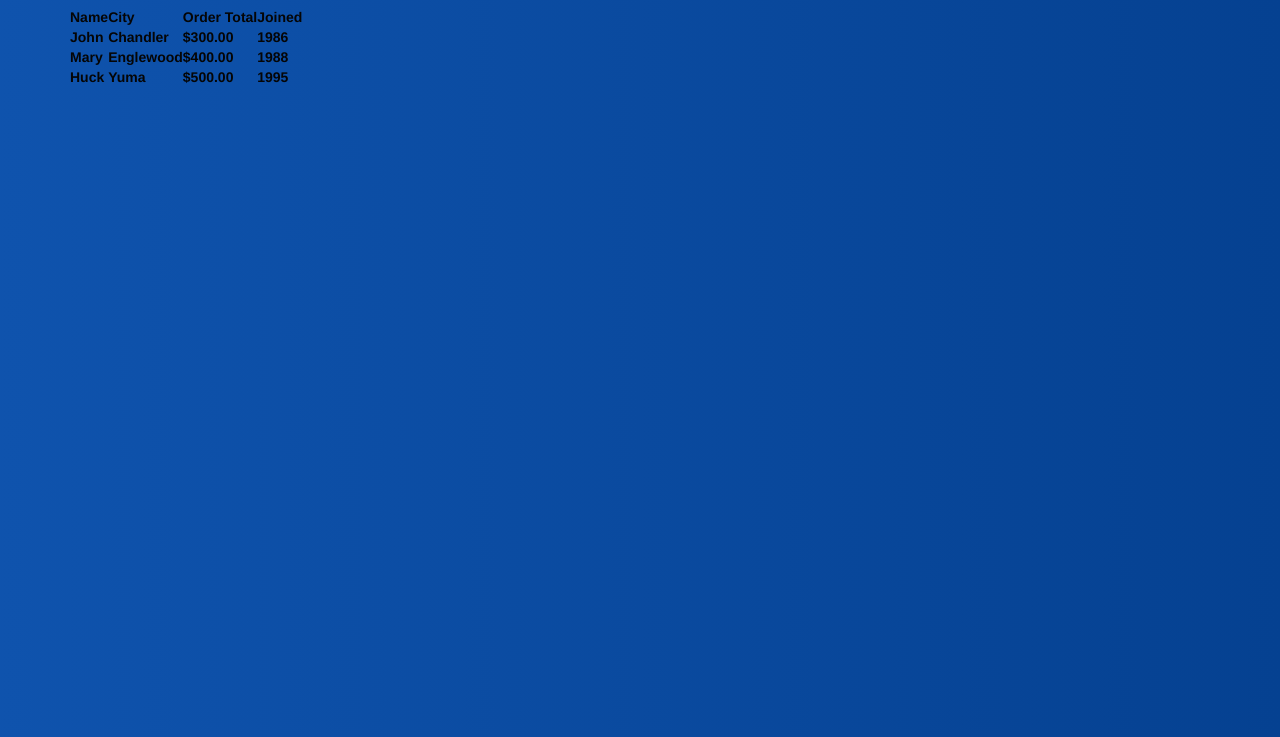
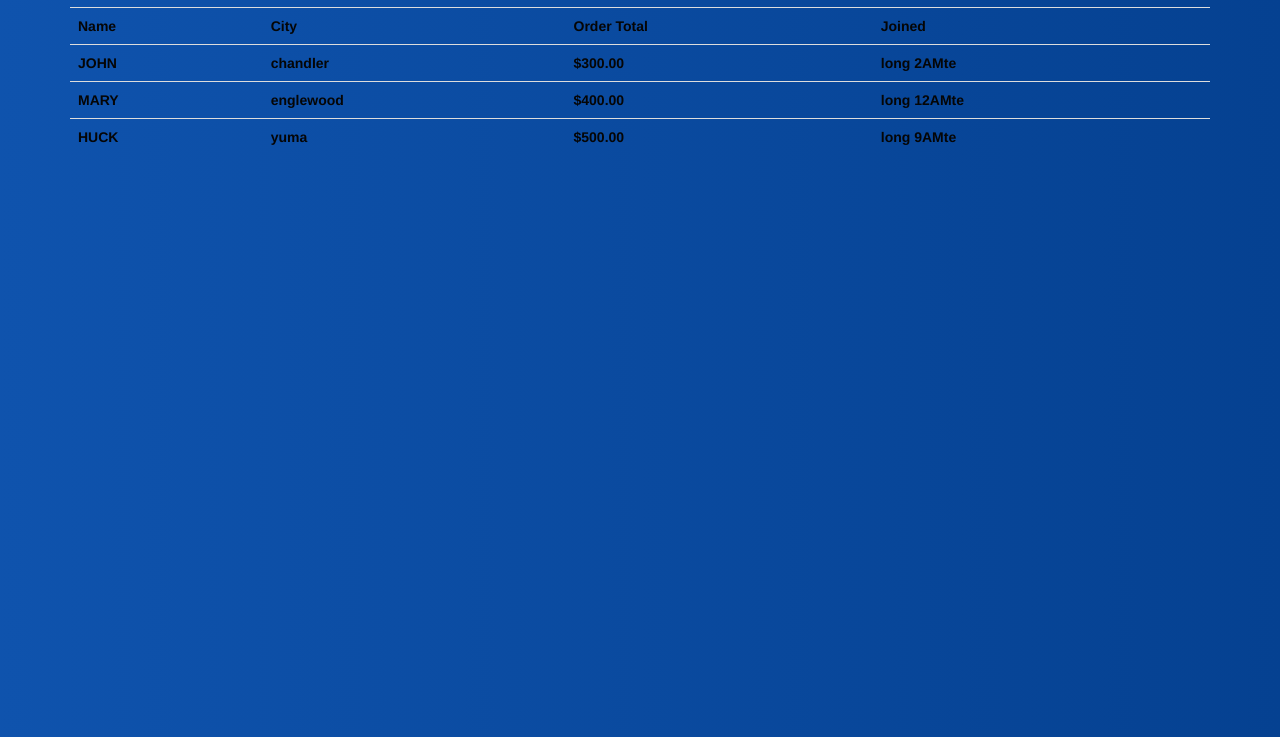
Before and after one commit to ghigbie/angularPractice, a website: page views/filter.html in a window 1280 px wide. Shown: the part 63-800 px from the top of the page. Drawn offline with nearby package versions, Linux system fonts and the light colour scheme.

```diff
--- a/views/filter.html
+++ b/views/filter.html
@@ -7,20 +7,20 @@
         <link rel="stylesheet" href="./../public/stylesheets/app.css"/>
     </head>
     <body>
-        <div class="container" ng-init="customers=[{name: 'John', city: 'Chandler', joined: 2000-12-02, orderTotal: 300}, {name: 'Mary', city: 'Englewood', joined: 2010-10-12, orderTotal: 400}, {name: 'Huck', city: 'Yuma', joined: 2013-09-09, orderTotal: 500}]">
+        <div class="container" ng-init="customers=[{name: 'John', city: 'Chandler', joined: '2000-12-02', orderTotal: 300}, {name: 'Mary', city: 'Englewood', joined: '2010-10-12', orderTotal: 400}, {name: 'Huck', city: 'Yuma', joined: '2013-09-09', orderTotal: 500}]">
             <h1>Data Filtering with AngularJS</h1>
-            <table>
+            <table class="table">
                 <tr>
                     <th>Name</th>
                     <th>City</th>
                     <th>Order Total</th>
                     <th>Joined</th>
                 </tr>
-                <tr ng-repeat="cust in customers">
-                    <td>{{ cust.name }}</td>
-                    <td>{{ cust.city }}</td>
+                <tr ng-repeat="cust in customers" ng-cloak>
+                    <td>{{ cust.name | uppercase }}</td>
+                    <td>{{ cust.city  | lowercase }}</td>
                     <td>{{ cust.orderTotal  | currency }}</td>
-                    <td>{{ cust.joined }}</td>
+                    <td>{{ cust.joined | date: "long date"}}</td>
                 </tr>
             </table>
         </div>
```
Also changed, not shown: views/limit.html (added).
